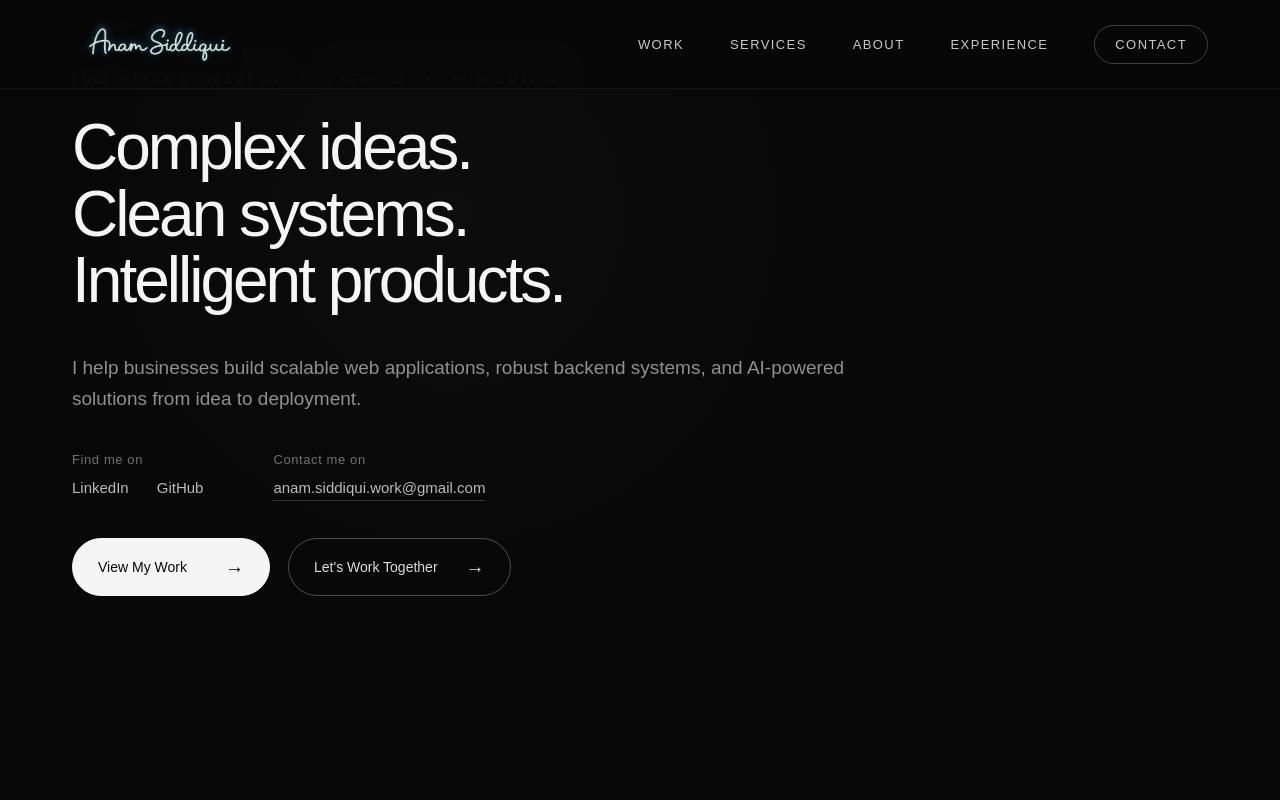
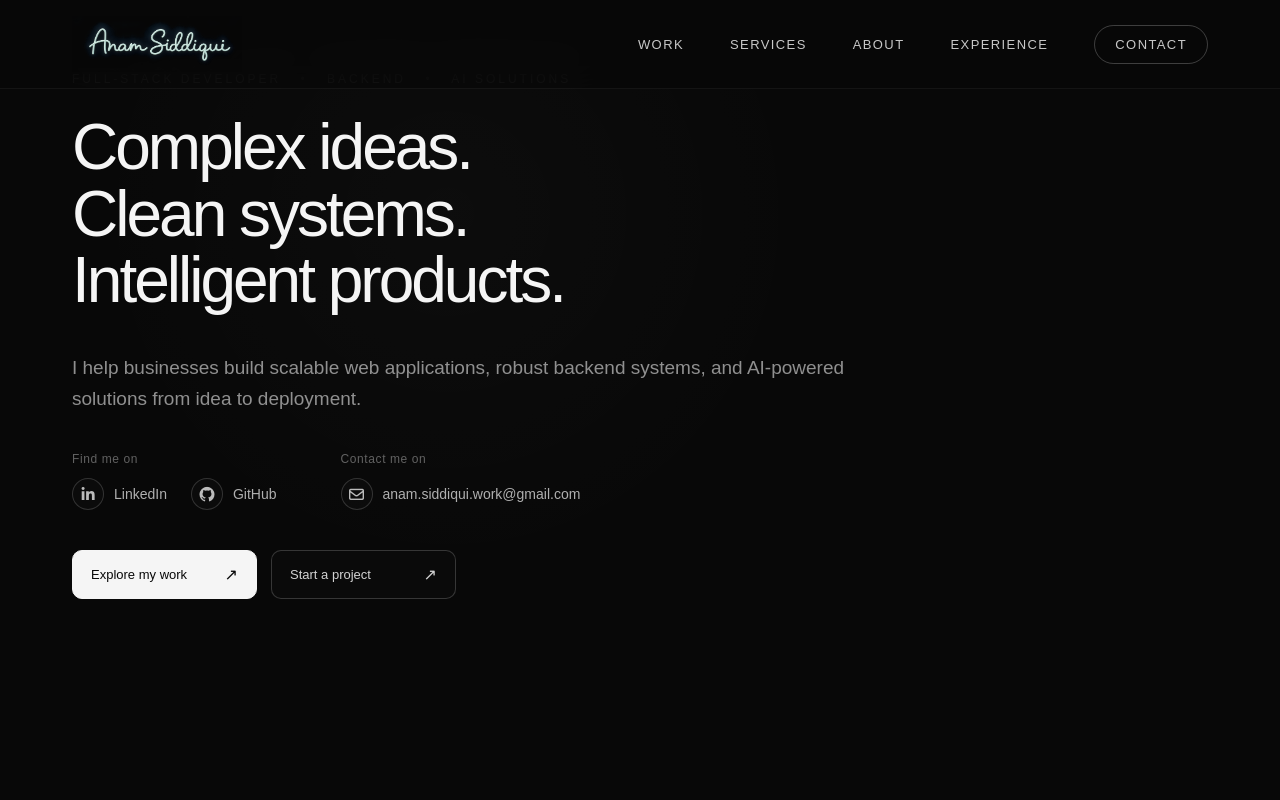
Before and after one commit to Siddiqui-Anam/anam-siddiqui-portfolio, an Angular app: page / in a window 1280 px wide. Shown: the top 800 px of the page. Built offline with nearby package versions, Linux system fonts and the light colour scheme.

Commit message:
Refine hero social links and Font Awesome icons

```diff
--- a/package.json
+++ b/package.json
@@ -17,6 +17,7 @@
     "@angular/platform-browser": "^19.2.0",
     "@angular/platform-browser-dynamic": "^19.2.0",
     "@angular/router": "^19.2.0",
+    "@fortawesome/fontawesome-free": "^7.3.1",
     "rxjs": "~7.8.0",
     "tslib": "^2.3.0",
     "zone.js": "~0.15.0"
--- a/src/app/components/hero/hero.component.html
+++ b/src/app/components/hero/hero.component.html
@@ -4,6 +4,7 @@
 
         <div class="hero-content">
 
+            <!-- EYEBROW -->
             <p class="eyebrow">
                 FULL-STACK DEVELOPER
                 <span>•</span>
@@ -12,21 +13,27 @@
                 AI SOLUTIONS
             </p>
 
+
+            <!-- HEADING -->
             <h1>
                 <span>Complex ideas.</span>
                 <span>Clean systems.</span>
                 <span>Intelligent products.</span>
             </h1>
 
+
+            <!-- DESCRIPTION -->
             <p class="hero-description">
                 I help businesses build scalable web applications,
                 robust backend systems, and AI-powered solutions
                 from idea to deployment.
             </p>
 
+
             <!-- CONNECT -->
             <div class="hero-connect">
 
+                <!-- FIND ME -->
                 <div class="connect-group">
 
                     <p class="connect-label">
@@ -35,42 +42,80 @@
 
                     <div class="social-links">
 
-                        <a href="https://linkedin.com/in/siddiqui-anam" target="_blank" rel="noopener noreferrer">
-                            LinkedIn
+                        <!-- LINKEDIN -->
+                        <a href="https://linkedin.com/in/siddiqui-anam" target="_blank" rel="noopener noreferrer"
+                            class="social-link" aria-label="LinkedIn">
+
+                            <span class="social-icon">
+                                <i class="fa-brands fa-linkedin-in"></i>
+                            </span>
+
+                            <span>
+                                LinkedIn
+                            </span>
+
                         </a>
 
-                        <a href="https://github.com/Siddiqui-Anam" target="_blank" rel="noopener noreferrer">
-                            GitHub
+                        <!-- GITHUB -->
+                        <a href="https://github.com/Siddiqui-Anam" target="_blank" rel="noopener noreferrer"
+                            class="social-link" aria-label="GitHub">
+                            <span class="social-icon">
+                                <i class="fa-brands fa-github"></i>
+                            </span>
+
+                            <span>GitHub</span>
                         </a>
 
                     </div>
 
                 </div>
 
+
+                <!-- CONTACT -->
                 <div class="connect-group">
 
                     <p class="connect-label">
                         Contact me on
                     </p>
 
-                    <a href="mailto:anam.siddiqui.work&#64;gmail.com" class="email-link">
-                        anam.siddiqui.work&#64;gmail.com
+                    <a href="mailto:anam.siddiqui.work&#64;gmail.com" class="email-link"
+                        aria-label="Email Anam Siddiqui">
+                        <span class="social-icon">
+                            <i class="fa-regular fa-envelope"></i>
+                        </span>
+
+                        <span>
+                            anam.siddiqui.work&#64;gmail.com
+                        </span>
                     </a>
 
                 </div>
 
             </div>
 
+
+            <!-- ACTIONS -->
             <div class="hero-actions">
 
-                <a href="#work" class="btn btn-primary">
-                    <span>View My Work</span>
-                    <span class="arrow">→</span>
+                <a href="#work" class="hero-cta primary">
+                    <span>
+                        Explore my work
+                    </span>
+
+                    <span class="cta-arrow">
+                        ↗
+                    </span>
                 </a>
 
-                <a href="#contact" class="btn btn-secondary">
-                    <span>Let's Work Together</span>
-                    <span class="arrow">→</span>
+
+                <a href="#contact" class="hero-cta secondary">
+                    <span>
+                        Start a project
+                    </span>
+
+                    <span class="cta-arrow">
+                        ↗
+                    </span>
                 </a>
 
             </div>
--- a/src/app/components/hero/hero.component.scss
+++ b/src/app/components/hero/hero.component.scss
@@ -1,6 +1,7 @@
 :host {
   display: block;
 }
+
 
 /* ========================================
    HERO
@@ -20,6 +21,8 @@
     #080808;
 
   overflow: hidden;
+
+  scroll-margin-top: 88px;
 }
 
 
@@ -32,11 +35,11 @@
 
   pointer-events: none;
 
-  opacity: 0.12;
+  opacity: 0.1;
 
   background-image:
     linear-gradient(
-      rgba(255, 255, 255, 0.01) 1px,
+      rgba(255, 255, 255, 0.008) 1px,
       transparent 1px
     );
 
@@ -144,100 +147,14 @@ h1 span {
 
 
 /* ========================================
-   BUTTONS
-======================================== */
-
-.hero-actions {
-  display: flex;
-  align-items: center;
-
-  gap: 18px;
-
-  margin-top: 42px;
-}
-
-.btn {
-  min-width: 198px;
-
-  padding: 17px 25px;
-
-  display: inline-flex;
-  align-items: center;
-  justify-content: space-between;
-
-  gap: 28px;
-
-  border-radius: 100px;
-
-  font-size: 14px;
-  font-weight: 500;
-
-  text-decoration: none;
-
-  transition:
-    transform 0.3s ease,
-    background 0.3s ease,
-    color 0.3s ease,
-    border-color 0.3s ease;
-}
-
-.btn:hover {
-  transform: translateY(-2px);
-}
-
-
-/* Primary */
-
-.btn-primary {
-  background: #f5f5f5;
-
-  color: #080808;
-
-  border: 1px solid #f5f5f5;
-}
-
-.btn-primary:hover {
-  background: #ffffff;
-}
-
-
-/* Secondary */
-
-.btn-secondary {
-  background: transparent;
-
-  color: rgba(255, 255, 255, 0.86);
-
-  border: 1px solid rgba(255, 255, 255, 0.28);
-}
-
-.btn-secondary:hover {
-  border-color: rgba(255, 255, 255, 0.8);
-}
-
-
-/* Arrow */
-
-.arrow {
-  font-size: 19px;
-
-  transition: transform 0.3s ease;
-}
-
-.btn:hover .arrow {
-  transform: translateX(4px);
-}
-
-
-/* ========================================
-   CONNECT
+   CONNECT AREA
 ======================================== */
 
 .hero-connect {
   display: flex;
   align-items: flex-start;
 
-  gap: 70px;
+  gap: 64px;
 
   margin-top: 38px;
 }
@@ -250,9 +167,9 @@ h1 span {
 .connect-label {
   margin: 0 0 12px;
 
-  color: rgba(255, 255, 255, 0.42);
+  color: rgba(255, 255, 255, 0.36);
 
-  font-size: 13px;
+  font-size: 12px;
   font-weight: 500;
 
   letter-spacing: 0.6px;
@@ -267,17 +184,23 @@ h1 span {
   display: flex;
   align-items: center;
 
-  gap: 28px;
+  gap: 24px;
 
   margin: 0;
 }
 
-.social-links a {
-  position: relative;
+.social-link,
+.email-link {
+  width: fit-content;
 
-  color: rgba(255, 255, 255, 0.72);
+  display: inline-flex;
+  align-items: center;
 
-  font-size: 15px;
+  gap: 10px;
+
+  color: rgba(255, 255, 255, 0.68);
+
+  font-size: 14px;
   font-weight: 400;
 
   text-decoration: none;
@@ -287,7 +210,8 @@ h1 span {
     transform 0.25s ease;
 }
 
-.social-links a:hover {
+.social-link:hover,
+.email-link:hover {
   color: #ffffff;
 
   transform: translateY(-1px);
@@ -295,122 +219,163 @@ h1 span {
 
 
 /* ========================================
-   EMAIL
+   SOCIAL ICON
 ======================================== */
 
-.email-link {
-  position: relative;
+.social-icon {
+  width: 32px;
+  height: 32px;
 
-  width: fit-content;
+  flex-shrink: 0;
+
+  display: inline-flex;
+  align-items: center;
+  justify-content: center;
+
+  border:
+    1px solid rgba(255, 255, 255, 0.16);
+
+  border-radius: 50%;
+
+  background:
+    rgba(255, 255, 255, 0.015);
+
+  transition:
+    border-color 0.25s ease,
+    background 0.25s ease,
+    transform 0.25s ease;
+}
+
+.social-icon i {
+  font-size: 15px;
 
   color: rgba(255, 255, 255, 0.72);
-
-  font-size: 15px;
-
-  text-decoration: none;
 
   transition: color 0.25s ease;
 }
 
-.email-link::after {
-  content: "";
+.social-link:hover .social-icon,
+.email-link:hover .social-icon {
+  border-color:
+    rgba(255, 255, 255, 0.45);
 
-  position: absolute;
-
-  left: 0;
-  bottom: -5px;
-
-  width: 100%;
-  height: 1px;
-
-  background: rgba(255, 255, 255, 0.18);
-
-  transition: background 0.25s ease;
+  background:
+    rgba(255, 255, 255, 0.04);
 }
 
-.email-link:hover {
-  color: #ffffff;
+
+/* Remove old email underline */
+.email-link::after {
+  display: none;
 }
 
-.email-link:hover::after {
-  background: rgba(255, 255, 255, 0.7);
-}
 
 /* ========================================
-   SOCIAL LINKS
+   HERO ACTIONS
 ======================================== */
 
-.social-links {
+.hero-actions {
   display: flex;
   align-items: center;
 
-  gap: 28px;
+  gap: 14px;
 
-  margin: 0;
+  margin-top: 40px;
 }
 
-.social-links a {
-  position: relative;
 
-  color: rgba(255, 255, 255, 0.72);
+/* ========================================
+   CTA BASE
+======================================== */
 
-  font-size: 15px;
-  font-weight: 400;
+.hero-cta {
+  min-width: 185px;
+
+  padding: 14px 18px;
+
+  display: inline-flex;
+  align-items: center;
+  justify-content: space-between;
+
+  gap: 32px;
+
+  border-radius: 10px;
+
+  font-size: 13px;
+  font-weight: 500;
 
   text-decoration: none;
 
   transition:
+    transform 0.25s ease,
+    background 0.25s ease,
     color 0.25s ease,
-    transform 0.25s ease;
-}
-
-.social-links a:hover {
-  color: #ffffff;
-
-  transform: translateY(-1px);
+    border-color 0.25s ease;
 }
 
 
 /* ========================================
-   EMAIL
+   PRIMARY CTA
 ======================================== */
 
-.email-link {
-  position: relative;
+.hero-cta.primary {
+  background: #f5f5f5;
 
-  width: fit-content;
+  border: 1px solid #f5f5f5;
 
-  color: rgba(255, 255, 255, 0.72);
-
-  font-size: 15px;
-
-  text-decoration: none;
-
-  transition: color 0.25s ease;
+  color: #080808;
 }
 
-.email-link::after {
-  content: "";
+.hero-cta.primary:hover {
+  background: #ffffff;
 
-  position: absolute;
+  border-color: #ffffff;
 
-  left: 0;
-  bottom: -5px;
-
-  width: 100%;
-  height: 1px;
-
-  background: rgba(255, 255, 255, 0.18);
-
-  transition: background 0.25s ease;
+  transform: translateY(-2px);
 }
 
-.email-link:hover {
-  color: #ffffff;
+
+/* ========================================
+   SECONDARY CTA
+======================================== */
+
+.hero-cta.secondary {
+  background:
+    rgba(255, 255, 255, 0.012);
+
+  border:
+    1px solid rgba(255, 255, 255, 0.18);
+
+  color:
+    rgba(255, 255, 255, 0.82);
 }
 
-.email-link:hover::after {
-  background: rgba(255, 255, 255, 0.7);
+.hero-cta.secondary:hover {
+  background:
+    rgba(255, 255, 255, 0.045);
+
+  border-color:
+    rgba(255, 255, 255, 0.5);
+
+  color: #ffffff;
+
+  transform: translateY(-2px);
+}
+
+
+/* ========================================
+   CTA ARROW
+======================================== */
+
+.cta-arrow {
+  font-size: 16px;
+
+  transition:
+    transform 0.25s ease;
+}
+
+.hero-cta:hover .cta-arrow {
+  transform: translate(3px, -3px);
 }
 
 
@@ -446,18 +411,25 @@ h1 span {
     min-height: auto;
 
     padding-top: 65px;
-    padding-bottom: 50px;
+    padding-bottom: 55px;
   }
 
   .hero-content {
     width: 100%;
   }
 
+
+  /* Heading */
+
   h1 {
-    font-size: clamp(47px, 12vw, 70px);
+    font-size:
+      clamp(47px, 12vw, 70px);
 
     letter-spacing: -2px;
   }
+
+
+  /* Description */
 
   .hero-description {
     max-width: 590px;
@@ -465,30 +437,31 @@ h1 span {
     font-size: 17px;
   }
 
-  .hero-actions {
+
+  /* Connect */
+
+  .hero-connect {
     flex-direction: column;
-    align-items: flex-start;
 
-    width: fit-content;
+    gap: 28px;
 
-    margin-top: 36px;
+    margin-top: 40px;
   }
 
-  .btn {
-    min-width: 245px;
+
+  .social-links {
+    flex-wrap: wrap;
   }
 
-  .hero-connect {
-  flex-direction: column;
 
-  gap: 28px;
+  /* Buttons */
 
-  margin-top: 42px;
-}
+  .hero-actions {
+    flex-direction: row;
+    flex-wrap: wrap;
 
-.social-links {
-  flex-wrap: wrap;
-}
+    margin-top: 38px;
+  }
 
 }
 
@@ -499,10 +472,19 @@ h1 span {
 
 @media (max-width: 520px) {
 
+  .hero-container {
+    padding-top: 55px;
+    padding-bottom: 45px;
+  }
+
+
+  /* Eyebrow */
+
   .eyebrow {
     font-size: 10px;
 
     line-height: 1.8;
+
     letter-spacing: 2px;
   }
 
@@ -510,41 +492,102 @@ h1 span {
     margin: 0 6px;
   }
 
+
+  /* Heading */
+
   h1 {
     font-size: 46px;
 
     line-height: 1.08;
+
+    letter-spacing: -2px;
   }
 
+
+  /* Description */
+
   .hero-description {
+    margin-top: 30px;
+
     font-size: 16px;
+
+    line-height: 1.6;
   }
+
+
+  /* Connect */
+
+  .hero-connect {
+    gap: 26px;
+
+    margin-top: 34px;
+  }
+
+  .connect-label {
+    font-size: 11px;
+  }
+
+  .social-links {
+    gap: 18px;
+  }
+
+  .social-link,
+  .email-link {
+    font-size: 13px;
+  }
+
+  .social-icon {
+    width: 30px;
+    height: 30px;
+  }
+
+  .social-icon i {
+    font-size: 15px;
+    color: rgba(255, 255, 255, 0.72);
+    transition: color 0.25s ease;
+  }
+
+
+  /* Buttons */
 
   .hero-actions {
     width: 100%;
+
+    flex-direction: column;
+    align-items: stretch;
+
+    gap: 11px;
+
+    margin-top: 34px;
   }
 
-  .btn {
+  .hero-cta {
     width: 100%;
+    min-width: 0;
+
+    padding: 15px 17px;
   }
 
-  .hero-connect {
-  gap: 26px;
-
-  margin-top: 38px;
 }
 
-.social-links {
-  gap: 22px;
-}
 
-.connect-label {
-  font-size: 12px;
-}
+/* ========================================
+   VERY SMALL MOBILE
+======================================== */
 
-.social-links a,
-.email-link {
-  font-size: 14px;
-}
+@media (max-width: 380px) {
+
+  h1 {
+    font-size: 40px;
+  }
+
+  .eyebrow {
+    letter-spacing: 1.5px;
+  }
+
+  .social-links {
+    flex-direction: column;
+    align-items: flex-start;
+  }
 
 }
--- a/src/styles.scss
+++ b/src/styles.scss
@@ -1,5 +1,6 @@
 /* You can add global styles to this file, and also import other style files */
 @import url('https://fonts.googleapis.com/css2?family=Allura&display=swap');
+@import '@fortawesome/fontawesome-free/css/all.min.css';
 
 :root {
   --content-width: 1440px;
```
Also changed, not shown: 1 other file (tests, documents, lock files or other folders).
